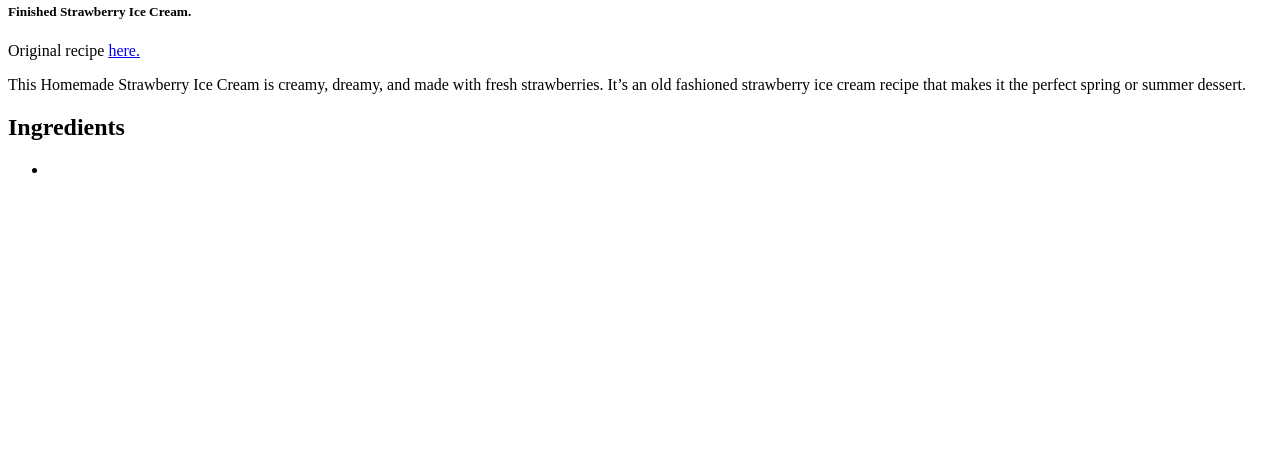
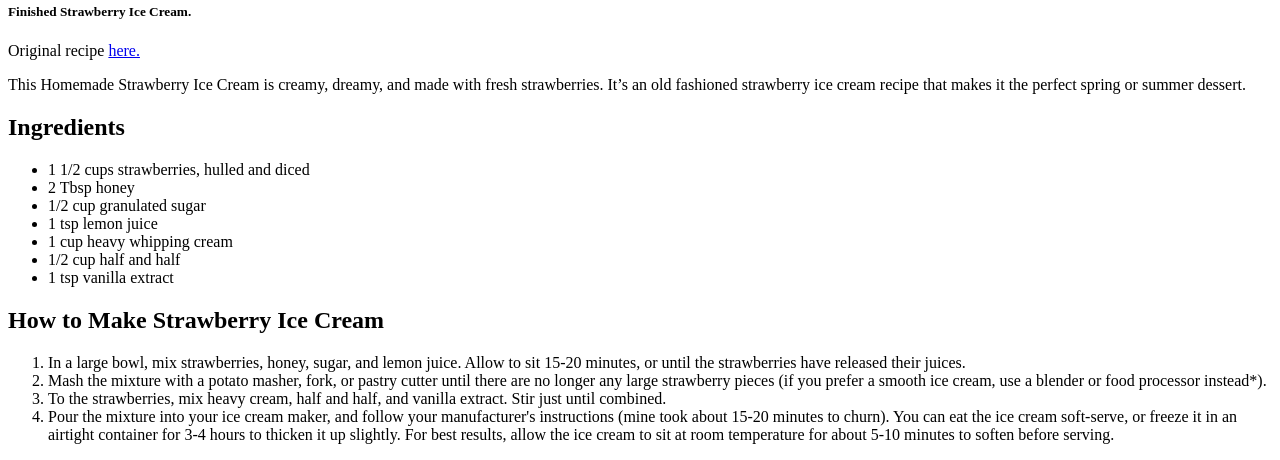
Before and after one commit to jasmarie16/odin-recipes, a plain HTML site: page recipes/strw.html in a window 1280 px wide. Shown: the part 402-862 px from the top of the page. Before the commit the page ends 800 px from the top, so only its background shows below. Drawn offline with Linux system fonts and the light colour scheme.

Commit message:
Add strw file recipe

```diff
--- a/recipes/strw.html
+++ b/recipes/strw.html
@@ -13,8 +13,21 @@
     <p>This Homemade Strawberry Ice Cream is creamy, dreamy, and made with fresh strawberries. It’s an old fashioned strawberry ice cream recipe that makes it the perfect spring or summer dessert.</p>
     <h2>Ingredients</h2>
     <ul>
-        <li></li>
+        <li>1 1/2 cups strawberries, hulled and diced</li>
+        <li>2 Tbsp honey</li>
+        <li> 1/2 cup granulated sugar</li>
+        <li>1 tsp lemon juice</li>
+        <li>1 cup heavy whipping cream</li>
+        <li>1/2 cup half and half</li>
+        <li>1 tsp vanilla extract</li>
     </ul>
+    <h2>How to Make Strawberry Ice Cream</h2>
+    <ol>
+        <li>In a large bowl, mix strawberries, honey, sugar, and lemon juice. Allow to sit 15-20 minutes, or until the strawberries have released their juices.</li>
+        <li>Mash the mixture with a potato masher, fork, or pastry cutter until there are no longer any large strawberry pieces (if you prefer a smooth ice cream, use a blender or food processor instead*).</li>
+        <li>To the strawberries, mix heavy cream, half and half, and vanilla extract. Stir just until combined.</li>
+        <li>Pour the mixture into your ice cream maker, and follow your manufacturer's instructions (mine took about 15-20 minutes to churn). You can eat the ice cream soft-serve, or freeze it in an airtight container for 3-4 hours to thicken it up slightly. For best results, allow the ice cream to sit at room temperature for about 5-10 minutes to soften before serving.</li>
+    </ol>
 
 </body>
 </html>
```
